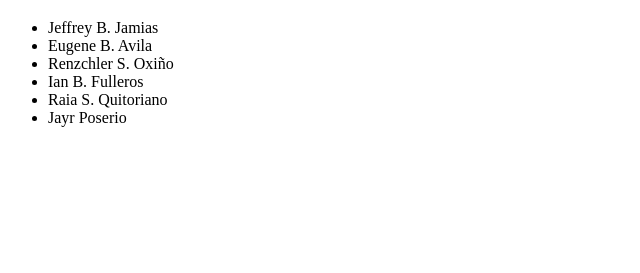
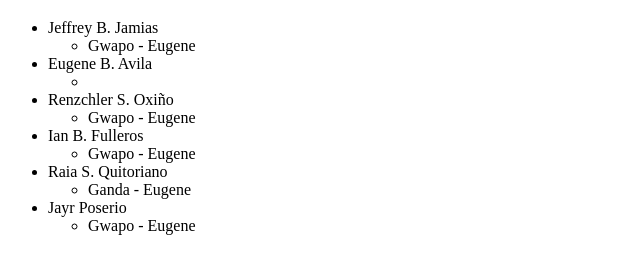
Before and after one commit to jamias0jeffrey/fixing-conflict, a plain HTML site: page index.html in a window 1280 px wide. Shown: the part 61-334 px from the top of the page, without its empty margins (0-640 px from the left). Drawn offline with Linux system fonts and the light colour scheme.

Commit message:
my commit - eugene

```diff
--- a/index.html
+++ b/index.html
@@ -12,11 +12,29 @@
 	<h1>Avengers</h1>
 	<ul>
 		<li>Jeffrey B. Jamias</li>
+			<ul>
+				<li>Gwapo - Eugene</li>
+			</ul>
 		<li>Eugene B. Avila</li>
+			<ul>
+				<li></li>
+			</ul>
 		<li>Renzchler S. Oxiño</li>
+			<ul>
+				<li>Gwapo - Eugene</li>
+			</ul>
 		<li>Ian B. Fulleros</li>
+			<ul>
+				<li>Gwapo - Eugene</li>
+			</ul>
 		<li>Raia S. Quitoriano</li>
+			<ul>
+				<li>Ganda - Eugene</li>
+			</ul>
 		<li>Jayr Poserio</li>
+			<ul>
+				<li>Gwapo - Eugene</li>
+			</ul>
 	</ul>
 
 </body>
```
